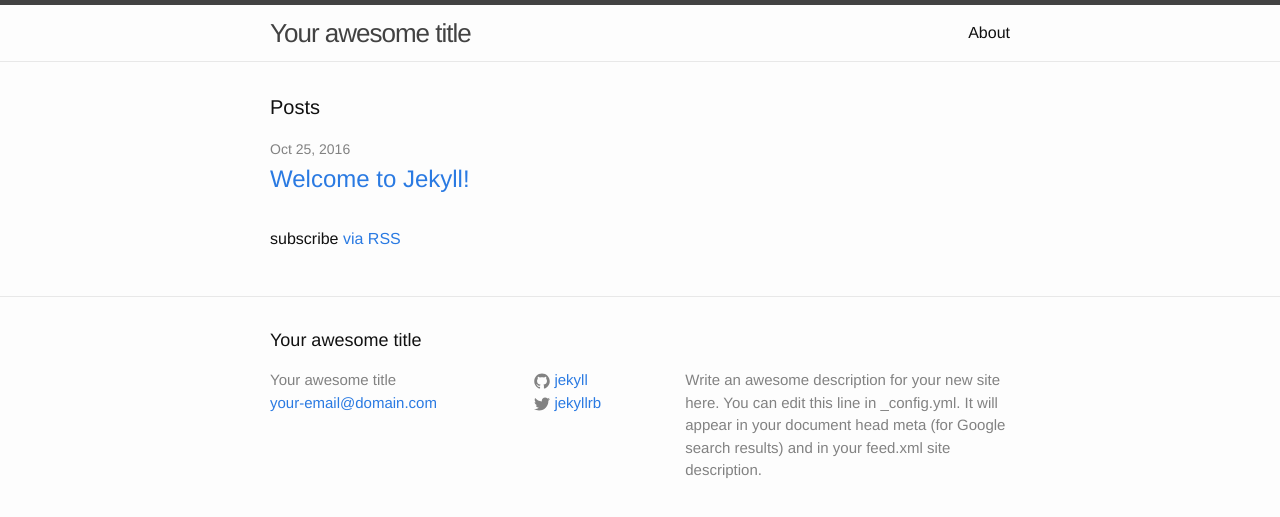
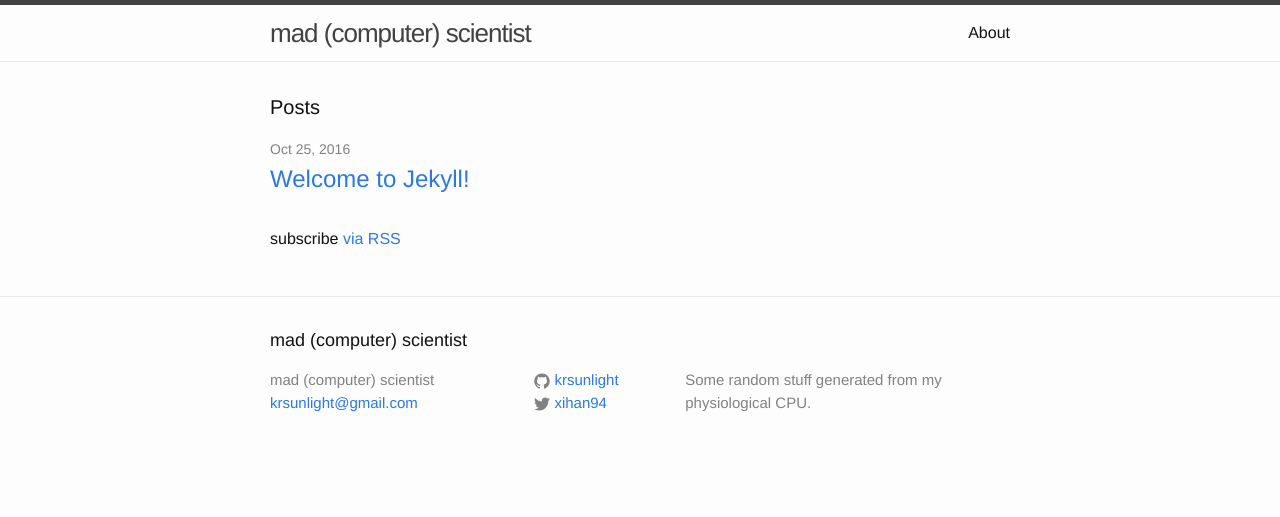
Before and after one commit to krsunlight/krsunlight.github.io, a Jekyll site: the page built from index.md, in a window 1280 px wide. Shown: the top 517 px of the page. Built offline with Jekyll 4.4.1, drawn with Linux system fonts in a browser that asks for light colours.

Commit message:
Customized config.

```diff
--- a/_config.yml
+++ b/_config.yml
@@ -13,16 +13,14 @@
 # you will see them accessed via {{ site.title }}, {{ site.email }}, and so on.
 # You can create any custom variable you would like, and they will be accessible
 # in the templates via {{ site.myvariable }}.
-title: Your awesome title
-email: your-email@domain.com
+title: mad (computer) scientist
+email: krsunlight@gmail.com
 description: > # this means to ignore newlines until "baseurl:"
-  Write an awesome description for your new site here. You can edit this
-  line in _config.yml. It will appear in your document head meta (for
-  Google search results) and in your feed.xml site description.
-baseurl: "" # the subpath of your site, e.g. /blog
-url: "" # the base hostname & protocol for your site, e.g. http://example.com
-twitter_username: jekyllrb
-github_username:  jekyll
+  Some random stuff generated from my physiological CPU.
+baseurl: "/" # the subpath of your site, e.g. /blog
+url: "https://krsunlight.githu.io" # the base hostname & protocol for your site, e.g. http://example.com
+twitter_username: xihan94
+github_username: krsunlight
 
 # Build settings
 markdown: kramdown
```
